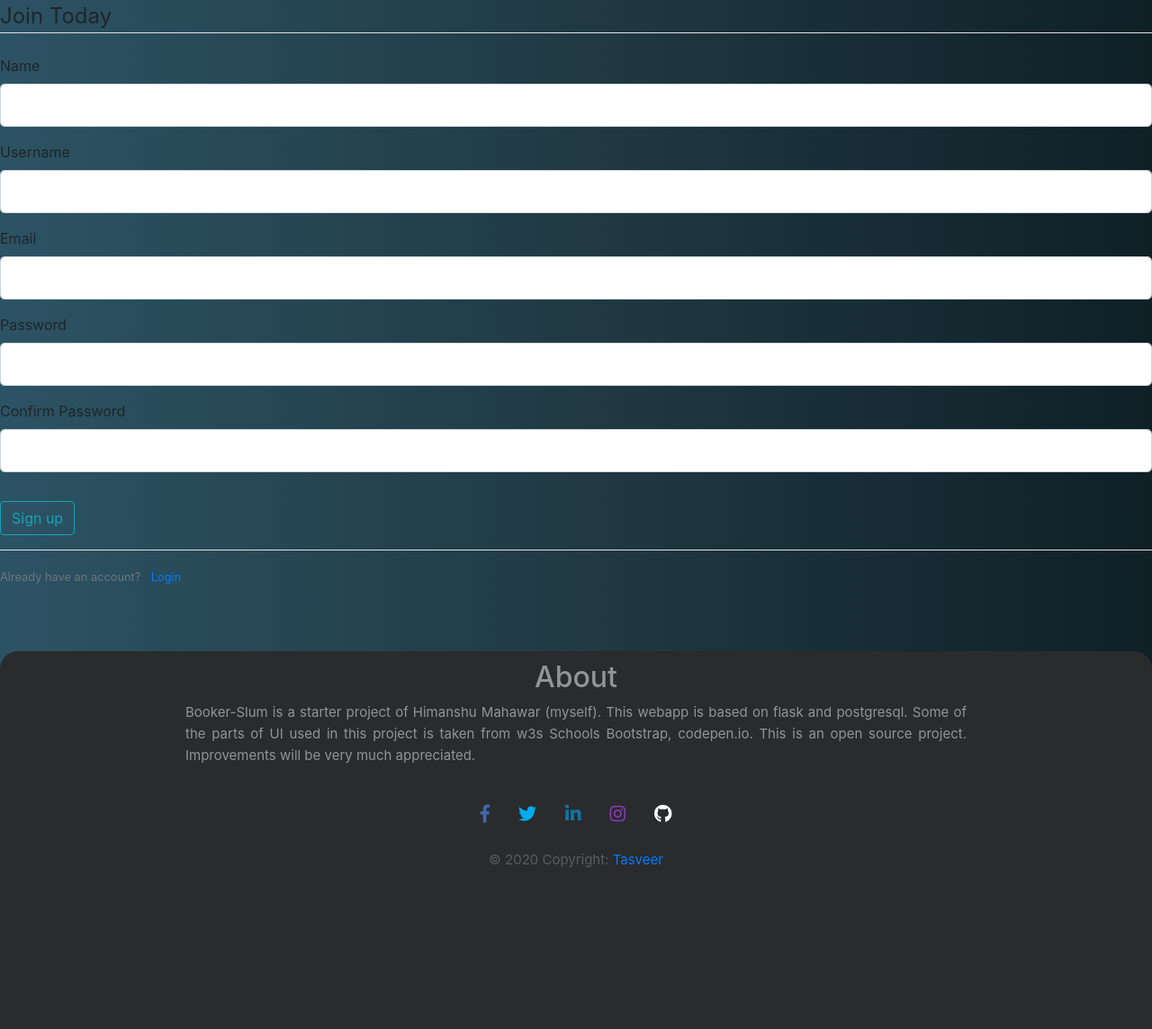
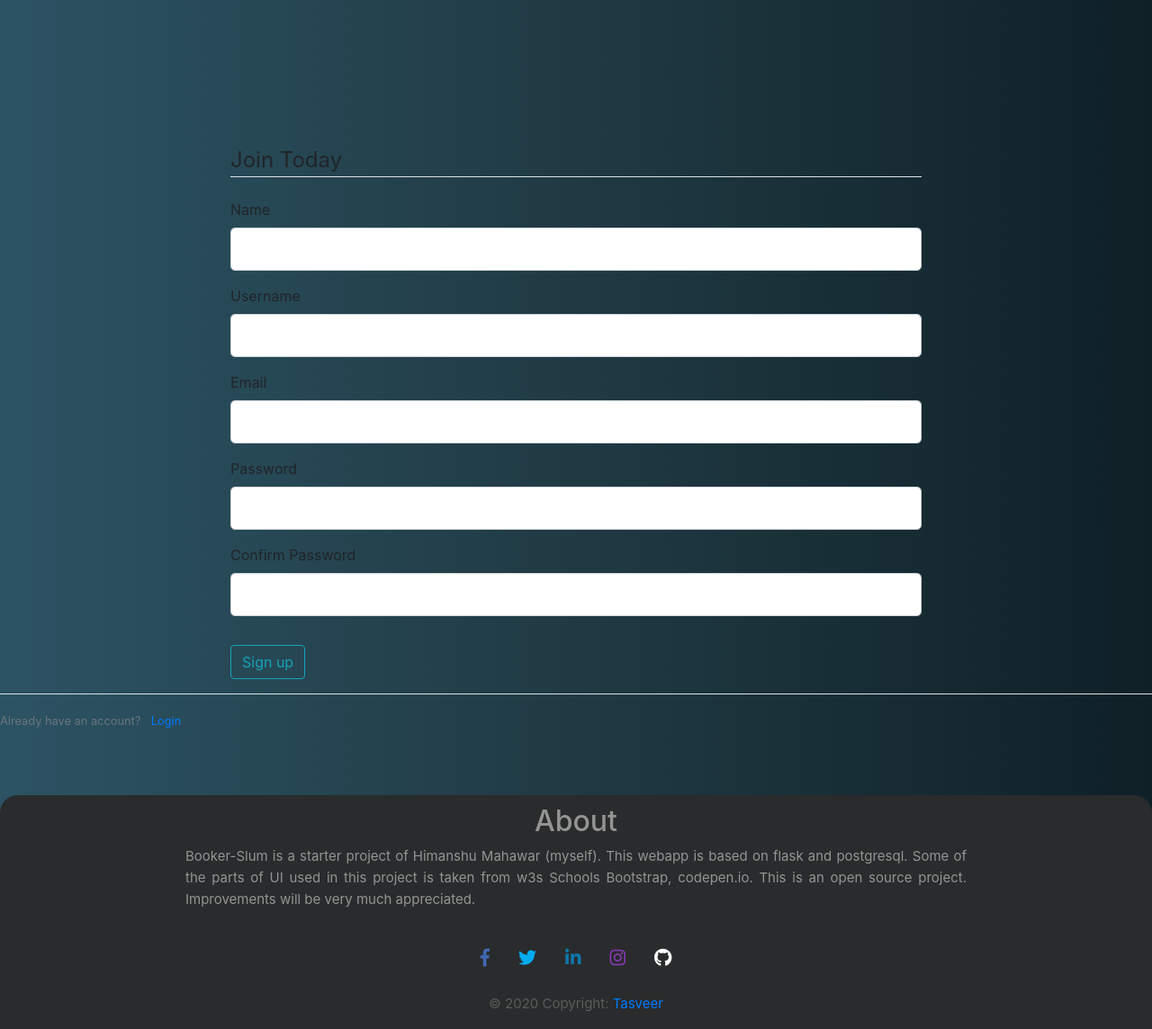
Before and after one commit to himanshu27tasveer/Booker-Slum, a Flask app: page /register in a window 1280 px wide. Shown: the part 56-1200 px from the top of the page at 90% size. Before the commit the page ends 1020 px from the top, so only its background shows below. Run offline with Flask 2, Linux system fonts and the light colour scheme; some libraries are stand-ins or nearby versions.

Commit message:
Update register.html

```diff
--- a/app/bookapp/templates/register.html
+++ b/app/bookapp/templates/register.html
@@ -3,7 +3,7 @@
 {% block content %}
 
 
-	 <div class="content-section">
+	 <div class="content-section" style="width: 60%;margin-left: 20%;margin-top: 20vh;">
         <form method="post" action="">
             {{ form.hidden_tag() }}
             <fieldset class="form-group">
```
